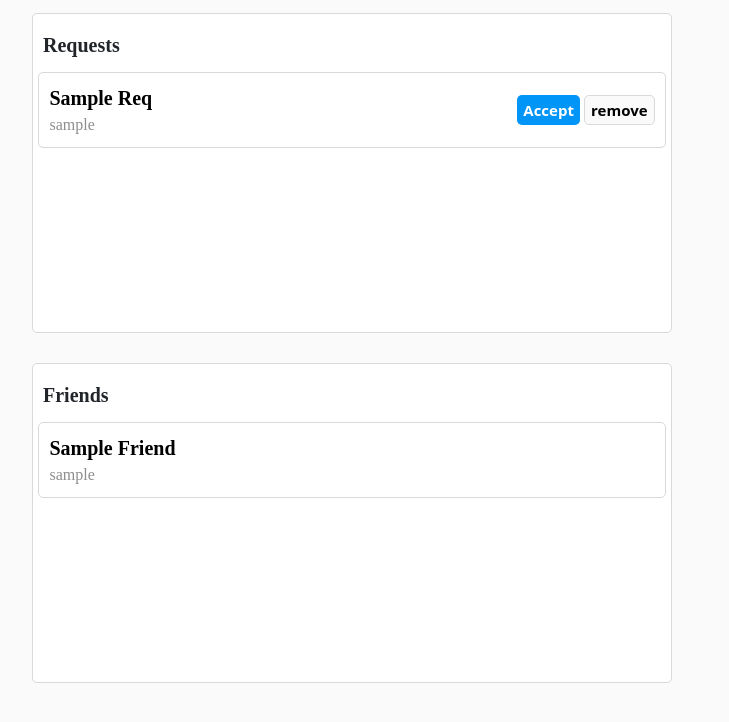
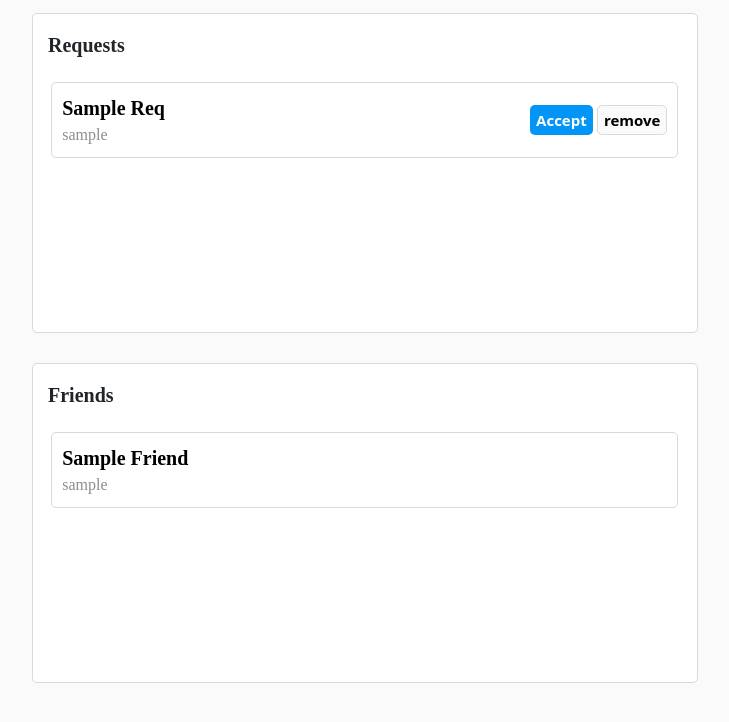
Before and after one commit to vamshi1107/matrix, a Django app: template templates/friends.html in a window 1280 px wide. Shown: the part 57-779 px from the top of the page, without its empty margins (160-889 px from the left). Run offline with Django 3.2, Linux system fonts and the light colour scheme; the template is opened without the code that fills it: most values are stand-ins (such as "Sample title", 1, 10 or a date in 2020); some libraries are stand-ins or nearby versions; some web fonts are replaced.

Commit message:
comments issue

```diff
--- a/templates/container.html
+++ b/templates/container.html
@@ -159,6 +159,7 @@
         comm=i.value
       }
     }
+    if(comm.replaceAll(" ","")!=""){
     var url="addcomment?id="+id+"&comm="+comm+"&user="+username
      fetch(url).then(res=>res.text()).then(data=>{
          if(data=="True"){
@@ -166,6 +167,7 @@
            window.location.reload()
          }
      })
+     }
     }
 
   document.querySelectorAll(".commen").forEach(ele=>{
--- a/templates/friends.html
+++ b/templates/friends.html
@@ -12,14 +12,20 @@
       }
         .req_c{
           background-color:#ffffff;
-          width:50vw;
+          width:52vw;
           padding-top:.5vw;
           padding-bottom:.5vw;
           height:40vh;
           border-radius:5px;
           margin-bottom:30px;
           border:.1px solid #dad8d8;
+          overflow-y:auto;
+          padding-left:5px;
+          padding-right:5px;
         }
+        .req_c::-webkit-scrollbar{
+        width:0px;
+      }
         .requ{
           margin-left:auto;
           margin-right:auto;
@@ -90,7 +96,7 @@
        text-decoration:none;
       }
       .requ:hover{
-        background-color:#f0e3e3;
+        background-color:#fafafa;
       }
 
     </style>
@@ -122,6 +128,12 @@
               })
             }
         </script>
+        <style>
+            .con{
+              padding:10px;
+              overflow-y:auto;
+            }
+        </style>
         <div class="req_c">
              <div class="req_t">
              Requests
```
